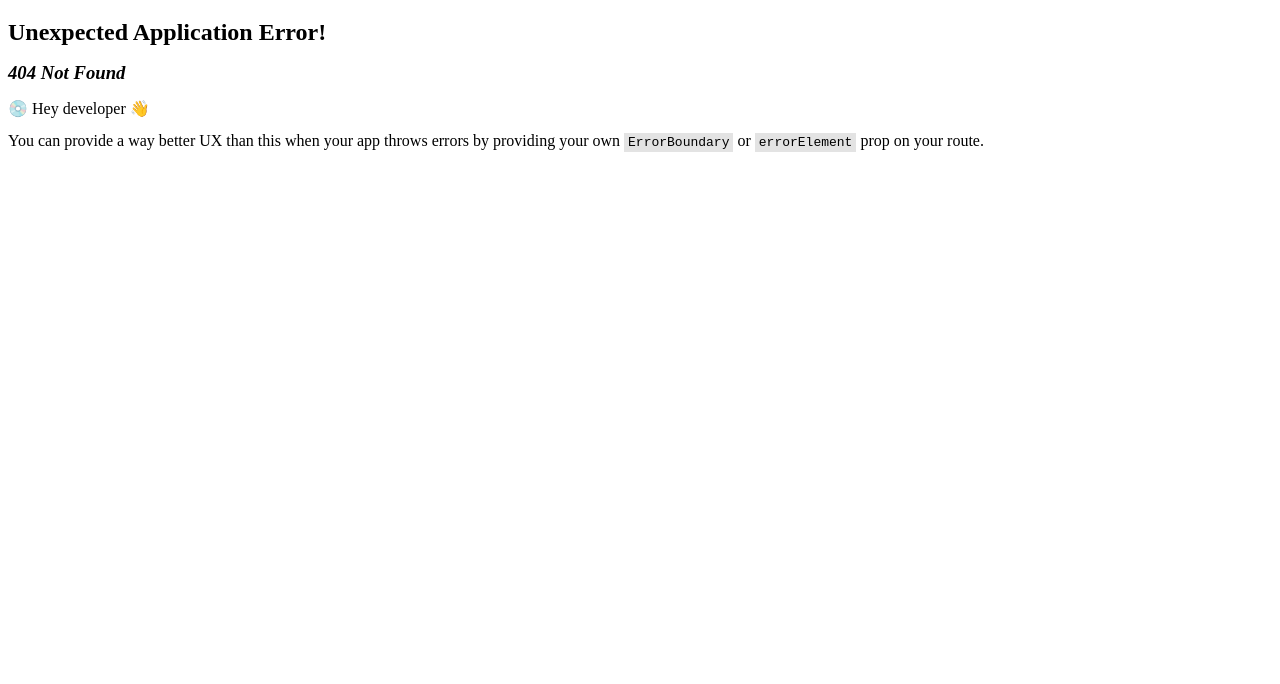
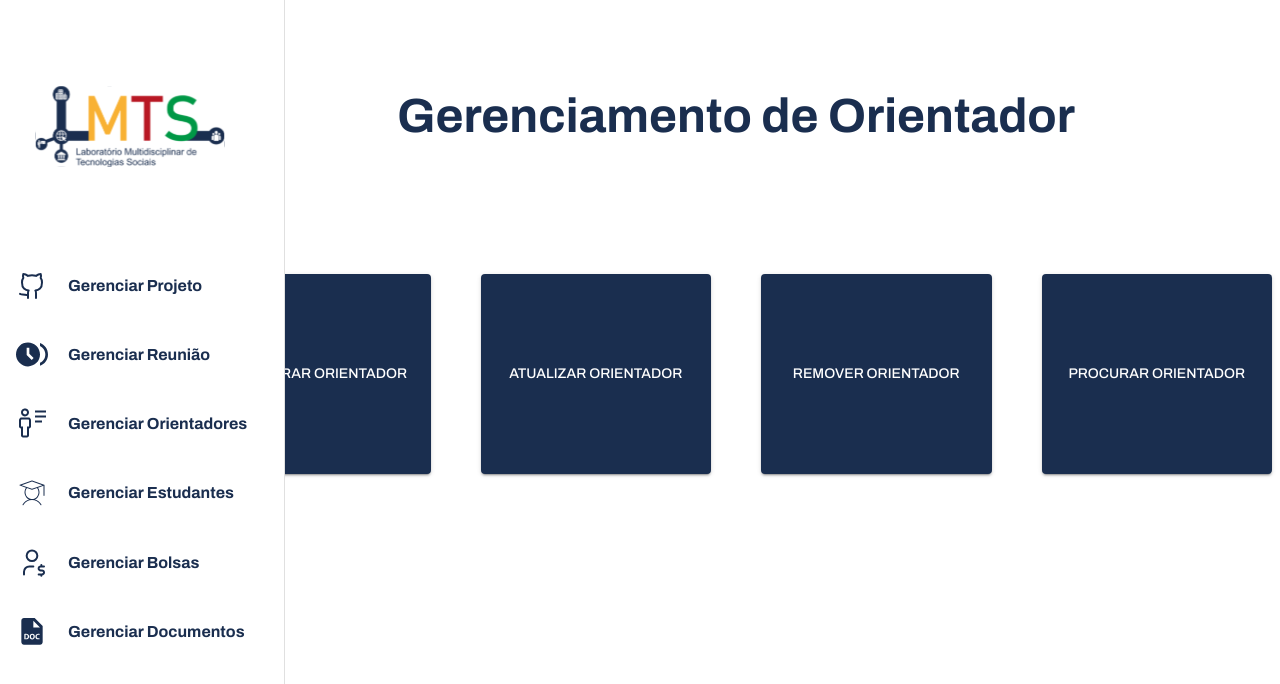
Before and after one commit to iShouldz/GELMTS, a React (Vite) app: page /orientadores in a window 1280 px wide. Before the commit this address had no page. Shown: the top 684 px of the page. Built offline with nearby package versions, Linux system fonts and the light colour scheme.

Commit message:
FEAT: Criando esqueleto para pagina de gerenciar orientadores

```diff
--- a/src/App.jsx
+++ b/src/App.jsx
@@ -4,6 +4,7 @@ import Root from "./pages/Root/Root";
 import Home from "./pages/Home/Home";
 import Estudantes from "./pages/Estudantes/Estudantes";
 import CadastrarEstudante from "./pages/CadastrarEstudante/CadastrarEstudante";
+import Orientador from "./pages/Orientador/Orientador";
 
 function App() {
   const router = createBrowserRouter([
@@ -17,6 +18,9 @@ function App() {
           path: "estudantes/cadastrar-estudante",
           element: <CadastrarEstudante />,
         },
+        {
+          path: "orientadores", element: <Orientador />,
+        }
       ],
     },
   ]);
--- /dev/null
+++ b/src/pages/Orientador/Orientador.jsx
@@ -0,0 +1,40 @@
+import { Box, Typography } from "@mui/material";
+import ButtonGerenciamento from "../../components/UI/ButtonGerenciamento/ButtonGerenciamento";
+import styles from "./orientador.module.css";
+
+const Orientador = () => {
+  return (
+    <section className={styles.orientadorContainer}>
+      <Typography
+        variant="h3"
+        fontWeight="bold"
+        sx={{ display: "flex", justifyContent: "center", marginTop: "10vh" }}
+        color="primary.main"
+      >
+        Gerenciamento de Orientador
+      </Typography>
+
+      <Box
+        sx={{
+          marginTop: "10vh",
+          display: "flex",
+          gap: "50px",
+          justifyContent: "center",
+          width: "100%",
+        }}
+      >
+        <ButtonGerenciamento path="cadastrar-orientador">
+          Cadastrar Orientador
+        </ButtonGerenciamento>
+
+        <ButtonGerenciamento>Atualizar Orientador</ButtonGerenciamento>
+
+        <ButtonGerenciamento>Remover Orientador</ButtonGerenciamento>
+
+        <ButtonGerenciamento>Procurar Orientador</ButtonGerenciamento>
+      </Box>
+    </section>
+  );
+};
+
+export default Orientador;
--- /dev/null
+++ b/src/pages/Orientador/orientador.module.css
@@ -0,0 +1,6 @@
+.orientadorContainer{
+    margin-left: 15vw;
+    display: flex;
+    flex-direction: column;
+    gap: 50px;
+}
```
Also changed, not shown: 1 other file (tests, documents, lock files or other folders).
